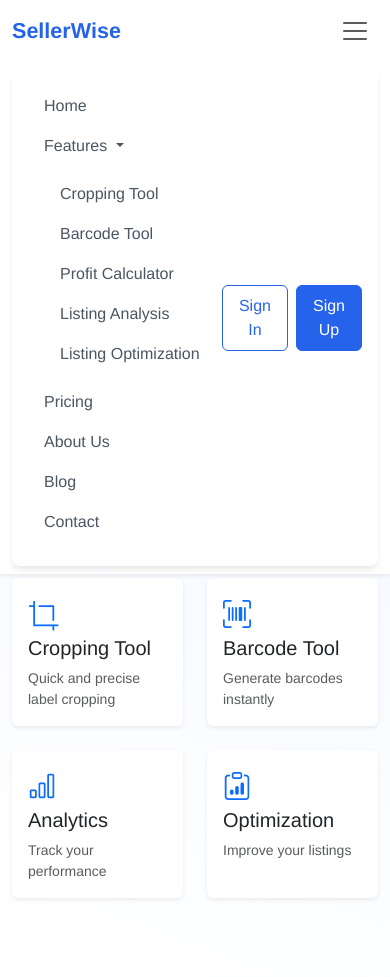
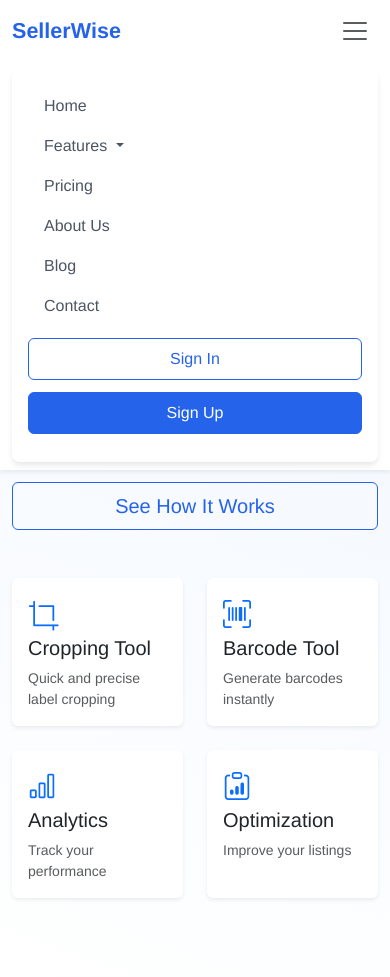
Before and after one commit to sellerwise/sellerwise.ai, a Django app: page / in a window 390 px wide, after a click that opens the changed part. Shown: the top 977 px of the page. Run offline with Django 5.2, Linux system fonts and the light colour scheme.

Commit message:
fixed nav mobile

```diff
--- a/templates/base.html
+++ b/templates/base.html
@@ -1,4 +1,4 @@
-<!DOCTYPE html>
+<!doctype html>
 {% load static %}
 <html lang="en">
 <head>
@@ -9,24 +9,19 @@
     <title>SellerWise</title>
     <link rel="icon" type="image/x-icon" href="{% static 'icons/label_cropper_icons/favicon.ico' %}">
     <script src="{% static 'js/jquery-3.6.0.min.js' %}"></script>
+
     {% block head %}
 
     {% endblock %}
   </head>
-
     <style>
-    @font-face {
-        font-family: 'helvetica';
-        src: url({% static 'helvetica-rounded-bold.otf' %}) format(' opentype');
-    }
-
         body {
-        font-family: helvetica;
+            font-family: 'Helvetica', sans-serif;
             margin: 0;
             padding: 0;
             display: flex;
-        flex-direction: column; /* Stack header, main, and footer */
-        height: 100vh; /* Full viewport height */
+            flex-direction: column;
+            height: 100vh;
         }
 
         /* Custom styles to enhance Bootstrap */
@@ -150,7 +145,8 @@
             transition: all 0.3s ease;
         }
 
-    /* Dropdown animation */
+        /* Dropdown animation for desktop only */
+        @media (min-width: 992px) {
             .dropdown-menu {
                 display: block;
                 opacity: 0;
@@ -163,6 +159,7 @@
                 opacity: 1;
                 visibility: visible;
                 transform: translateY(0);
+            }
         }
 
         /* Mobile menu improvements */
@@ -181,19 +178,35 @@
                 width: 100%;
             }
 
-        .navbar-nav .btn {
-            width: 100%;
-            text-align: center;
-            margin: 0.5rem 0;
-        }
-
+            /* Fix for dropdown menu in mobile view */
             .dropdown-menu {
+                display: none;
                 border: none;
                 box-shadow: none;
                 padding-left: 1rem;
                 opacity: 1;
                 visibility: visible;
                 transform: none;
+                margin-top: 0;
+                margin-bottom: 0.5rem;
+            }
+
+            .dropdown-menu.show {
+                display: block;
+            }
+
+            /* Fix for sign in and sign up buttons in mobile view */
+            .navbar-nav .auth-buttons {
+                width: 100%;
+                display: flex;
+                flex-direction: column;
+                margin-top: 0.5rem;
+            }
+
+            .navbar-nav .auth-buttons .btn {
+                width: 100%;
+                text-align: center;
+                margin: 0.25rem 0;
             }
         }
 
@@ -230,9 +243,8 @@
         .gap-4 {
             gap: 1.5rem;
         }
+    </style>
 
-
-</style>
   <body>
     <header>
         <nav class="navbar navbar-expand-lg navbar-light bg-white shadow-sm sticky-top">
@@ -249,15 +261,15 @@
                         <a class="nav-link" href="/">Home</a>
                     </li>
                     <li class="nav-item dropdown">
-                        <a class="nav-link dropdown-toggle" href="javascript:void()" role="button" data-bs-toggle="dropdown">
+                        <a class="nav-link dropdown-toggle" href="#" id="featuresDropdown" role="button" data-bs-toggle="dropdown" aria-expanded="false">
                             Features
                         </a>
-                        <ul class="dropdown-menu">
+                        <ul class="dropdown-menu" aria-labelledby="featuresDropdown">
                             <li><a class="dropdown-item" href="/cropping-label/">Cropping Tool</a></li>
-                            <li><a class="dropdown-item" href="javascript:void()">Barcode Tool</a></li>
-                            <li><a class="dropdown-item" href="javascript:void()">Profit Calculator</a></li>
-                            <li><a class="dropdown-item" href="javascript:void()">Listing Analysis</a></li>
-                            <li><a class="dropdown-item" href="javascript:void()">Listing Optimization</a></li>
+                            <li><a class="dropdown-item" href="javascript:void(0)">Barcode Tool</a></li>
+                            <li><a class="dropdown-item" href="javascript:void(0)">Profit Calculator</a></li>
+                            <li><a class="dropdown-item" href="javascript:void(0)">Listing Analysis</a></li>
+                            <li><a class="dropdown-item" href="javascript:void(0)">Listing Optimization</a></li>
                         </ul>
                     </li>
                     <li class="nav-item">
@@ -267,15 +279,21 @@
                         <a class="nav-link" href="/about-us/" target="_blank">About Us</a>
                     </li>
                     <li class="nav-item">
-                        <a class="nav-link" href="javascript:void()">Blog</a>
+                        <a class="nav-link" href="javascript:void(0)">Blog</a>
                     </li>
                     <li class="nav-item">
-                        <a class="nav-link" href="javascript:void()">Contact</a>
+                        <a class="nav-link" href="javascript:void(0)">Contact</a>
+                    </li>
+                    <!-- Auth buttons for mobile view only -->
+                    <li class="nav-item d-lg-none auth-buttons">
+                        <a href="javascript:void(0)" class="btn btn-outline-primary mb-2">Sign In</a>
+                        <a href="javascript:void(0)" class="btn btn-primary">Sign Up</a>
                     </li>
                 </ul>
-                <div class="d-flex gap-2">
-                    <a href="javascript:void()" class="btn btn-outline-primary">Sign In</a>
-                    <a href="javascript:void()" class="btn btn-primary">Sign Up</a>
+                <!-- Auth buttons for desktop view only -->
+                <div class="d-none d-lg-flex gap-2">
+                    <a href="javascript:void(0)" class="btn btn-outline-primary">Sign In</a>
+                    <a href="javascript:void(0)" class="btn btn-primary">Sign Up</a>
                 </div>
             </div>
         </div>
@@ -283,11 +301,9 @@
     </header>
 
     <main>
-
        {% block card %}
 
     {% endblock %}
-
     </main>
 
     <footer class="bg-dark text-white pt-5 pb-4">
@@ -308,25 +324,25 @@
                     <ul class="list-unstyled">
                         <li><a href="/" class="text-secondary text-decoration-none hover-white">Home</a></li>
                         <li><a href="#features" class="text-secondary text-decoration-none hover-white">Features</a></li>
-                        <li><a href="javascript:void()" class="text-secondary text-decoration-none hover-white">Pricing</a></li>
-                        <li><a href="javascript:void()" class="text-secondary text-decoration-none hover-white">Blog</a></li>
+                        <li><a href="javascript:void(0)" class="text-secondary text-decoration-none hover-white">Pricing</a></li>
+                        <li><a href="javascript:void(0)" class="text-secondary text-decoration-none hover-white">Blog</a></li>
                     </ul>
                 </div>
                 <div class="col-md-3">
                     <h3 class="fs-5 fw-semibold mb-3">Support</h3>
                     <ul class="list-unstyled">
-                        <li><a href="javascript:void()" class="text-secondary text-decoration-none hover-white">Contact</a></li>
-                        <li><a href="javascript:void()" class="text-secondary text-decoration-none hover-white">Help Center</a></li>
-                        <li><a href="javascript:void()" class="text-secondary text-decoration-none hover-white">FAQ</a></li>
-                        <li><a href="javascript:void()" class="text-secondary text-decoration-none hover-white">Documentation</a></li>
+                        <li><a href="javascript:void(0)" class="text-secondary text-decoration-none hover-white">Contact</a></li>
+                        <li><a href="javascript:void(0)" class="text-secondary text-decoration-none hover-white">Help Center</a></li>
+                        <li><a href="javascript:void(0)" class="text-secondary text-decoration-none hover-white">FAQ</a></li>
+                        <li><a href="javascript:void(0)" class="text-secondary text-decoration-none hover-white">Documentation</a></li>
                     </ul>
                 </div>
                 <div class="col-md-3">
                     <h3 class="fs-5 fw-semibold mb-3">Legal</h3>
                     <ul class="list-unstyled">
-                        <li><a href="javascript:void()" class="text-secondary text-decoration-none hover-white">Privacy Policy</a></li>
-                        <li><a href="javascript:void()" class="text-secondary text-decoration-none hover-white">Terms of Service</a></li>
-                        <li><a href="javascript:void()" class="text-secondary text-decoration-none hover-white">Cookie Policy</a></li>
+                        <li><a href="javascript:void(0)" class="text-secondary text-decoration-none hover-white">Privacy Policy</a></li>
+                        <li><a href="javascript:void(0)" class="text-secondary text-decoration-none hover-white">Terms of Service</a></li>
+                        <li><a href="javascript:void(0)" class="text-secondary text-decoration-none hover-white">Cookie Policy</a></li>
                     </ul>
                 </div>
             </div>
@@ -337,10 +353,8 @@
     </footer>
 
     <script src="https://cdn.jsdelivr.net/npm/bootstrap@5.3.3/dist/js/bootstrap.bundle.min.js"></script>
-
 {% block jsbody %}
 
 {% endblock %}
-
   </body>
 </html>
```
Lines whose indentation alone changed are shown as unchanged.
